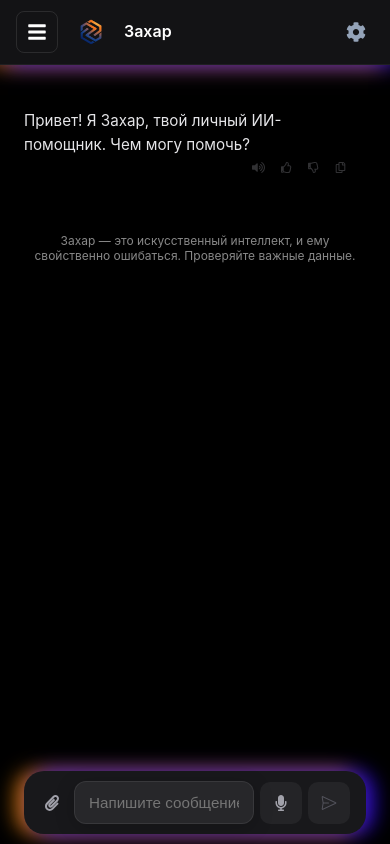
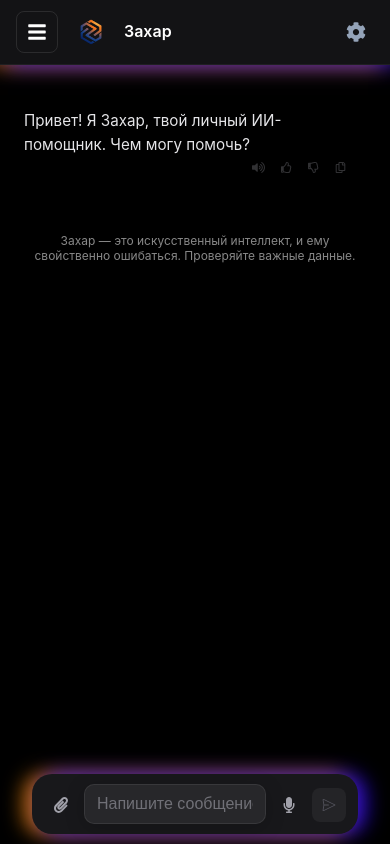
Before and after one commit to arutyunyanalik2-a11y/Zaxar-frontend, a React (Vite) app: page / in a window 390 px wide. Built offline with nearby package versions, Linux system fonts and the light colour scheme.

Commit message:
Add styles for chat input and buttons

```diff
--- a/src/style.css
+++ b/src/style.css
@@ -1428,3 +1428,104 @@
             8px 6px 20px rgba(255, 142, 12, 0.8);
     }
 }
+
+/* ==========================================================================
+   ГЛАВНЫЕ СТИЛИ ДЛЯ КОМПЬЮТЕРА (Твой любимый оригинал)
+   ========================================================================== */
+.chat-field {
+    flex-grow: 1;
+    background-color: #27272a;
+    border: 1px solid rgba(255, 255, 255, 0.08);
+    border-radius: 16px;
+    color: #ffffff;
+    padding: 16px 20px;
+    font-size: 1rem;
+    outline: none;
+    box-shadow: 0 4px 20px rgba(0, 0, 0, 0.2);
+    transition: all 0.3s cubic-bezier(0.4, 0, 0.2, 1);
+
+    /* Авторасширение текста */
+    resize: none;
+    -webkit-appearance: none;
+    field-sizing: content;
+    overflow-y: auto;
+}
+
+/* СВЕРХВАЖНО: Магия для плейсхолдера */
+.chat-field::placeholder {
+    white-space: nowrap;     /* ЖЕСТКО: Плейсхолдер ВСЕГДА стоит строго в одну строку и не уходит вниз */
+    overflow: hidden;        /* Прячет хвостик, если экран смартфона совсем крошечный */
+    text-overflow: ellipsis; /* Ставит аккуратное троеточие в конце плейсхолдера, если он не влезает */
+    color: #a1a1aa;          /* Приятный благородный цвет подсказки */
+    opacity: 0.6;
+}
+
+/* Твой фокус для ПК */
+.chat-field:focus {
+    border-color: rgba(59, 130, 246, 0.5);
+    background-color: #27272a;
+    box-shadow: 0 4px 20px rgba(59, 130, 246, 0.15);
+}
+
+/* Базовые кнопки для ПК */
+.attach-btn, .mic-btn {
+    display: flex;
+    align-items: center;
+    justify-content: center;
+    background: transparent;
+    border: none;
+    color: #a1a1aa;
+    cursor: pointer;
+    transition: color 0.2s ease;
+    padding: 12px;
+}
+.attach-btn:hover, .mic-btn:hover {
+    color: #ffffff;
+}
+
+
+/* ==========================================================================
+   МЕДИA ДЛЯ ТЕЛЕФОНОВ (До 768px) — Изящный, тонкий и широкий инпут
+   ========================================================================== */
+@media (max-width: 768px) {
+    .chat-input-area {
+        display: flex;
+        align-items: flex-end; /* Кнопки прижаты к низу, пока инпут растет вверх */
+        gap: 6px;
+        flex-shrink: 0;
+        margin-bottom: 10px;
+        width: calc(100% - 16px);
+        margin-left: auto;
+        margin-right: auto;
+    }
+
+    .chat-field {
+        /* Ширина раздвинута на максимум */
+        flex-grow: 1;
+        width: 0;
+        max-width: none;
+
+        /* Идеальная приземистая высота */
+        padding: 8px 12px;   /* Тонкие аккуратные отступы */
+        font-size: 16px;     /* Защита от авто-зума на iOS */
+        line-height: 1.4;    /* Высота строки */
+        border-radius: 10px; /* Эстетичный радиус */
+
+        /* ИСПРАВЛЕНО: Динамический лимит на 5 строк. После этого появляется скролл */
+        max-height: calc(1.4em * 5 + 16px);
+    }
+
+    /* Кнопки на мобилке вровень с тонким инпутом */
+    .attach-btn, .mic-btn, .send-btn {
+        width: 34px;
+        height: 34px;
+        border-radius: 8px;
+        padding: 0;
+        margin-bottom: 2px;
+    }
+
+    .send-btn svg {
+        width: 14px;
+        height: 14px;
+    }
+}
```
